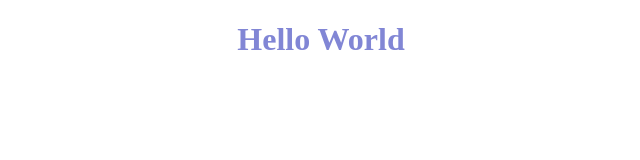
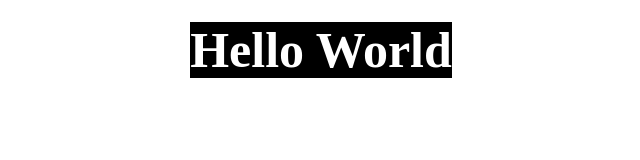
Before and after one commit to melodydai/melodydai.github.io, a plain HTML site: page index.html in a window 1280 px wide. Shown: the whole page, without its empty margins (319-959 px from the left). Drawn offline with Linux system fonts and the light colour scheme.

Commit message:
changed style

```diff
--- a/index.html
+++ b/index.html
@@ -5,6 +5,6 @@
     <link rel="stylesheet" href="/css/master.css">
   </head>
   <body>
-    <h1><b style="color: #8186d5">Hello World</b></h1>
+    <h1><b style="color: white; background-color: black; font-size: 50px; text-align: center">Hello World</b></h1>
   </body>
 </html>
```
